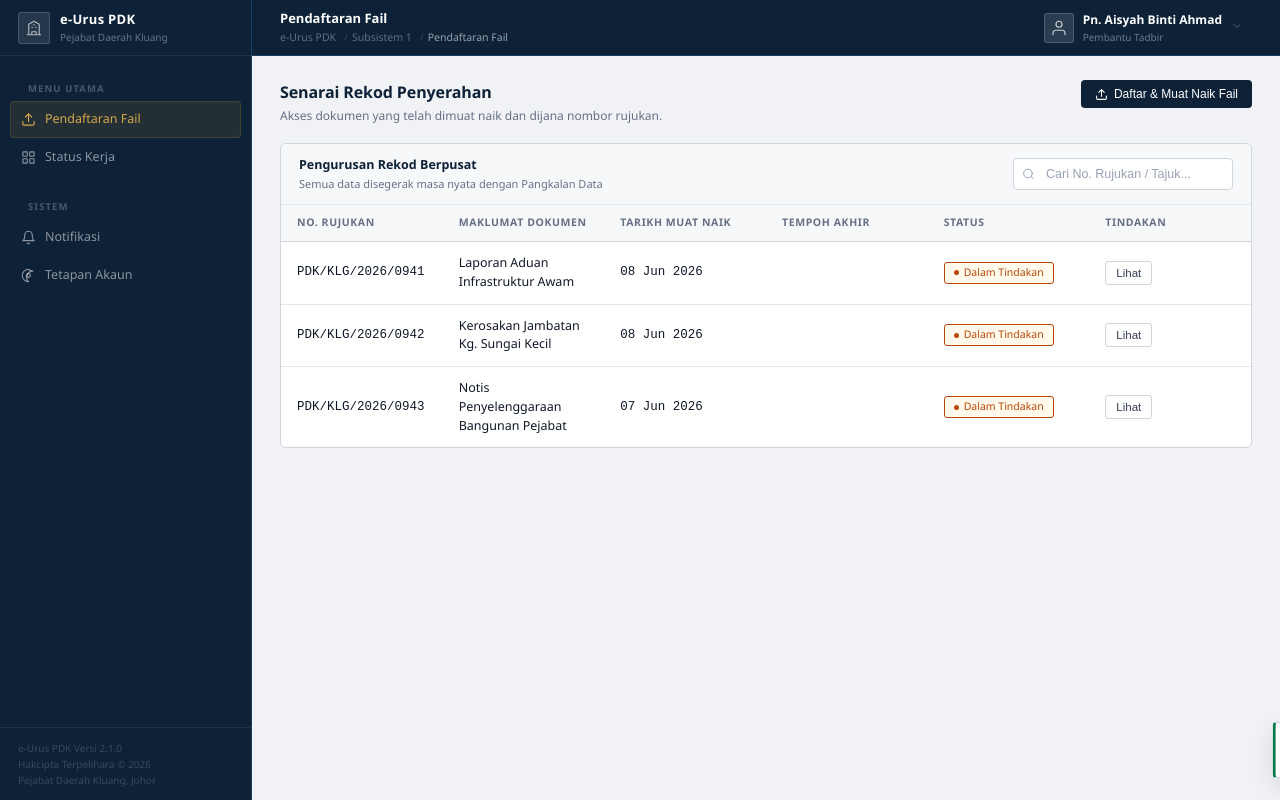
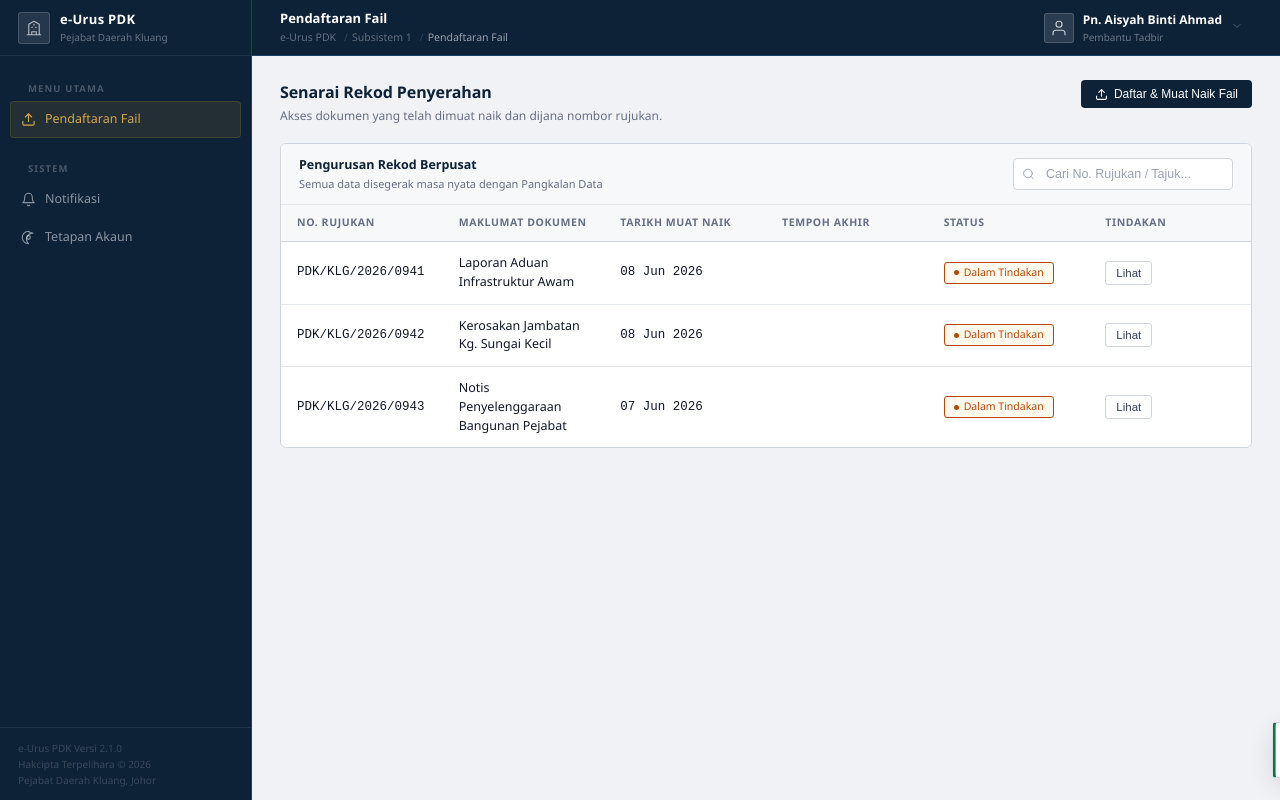
Before and after one commit to tirazman/TRIPLEA-SCSE2243-ADP-PROJECT1, a React (Vite) app in the folder frontend/: page /pembantu-tadbir/pendaftaran in a window 1280 px wide. Built offline with nearby package versions, Linux system fonts and the light colour scheme.

Commit message:
Update PT Dashbaord

```diff
--- a/frontend/src/view/PembantuTadbir/PTDashboard.jsx
+++ b/frontend/src/view/PembantuTadbir/PTDashboard.jsx
@@ -17,18 +17,7 @@ const menuItems = [
       </svg>
     ),
   },
-  {
-    label: "Status Kerja",
-    path: "/pembantu-tadbir/status",
-    icon: (
-      <svg viewBox="0 0 24 24" fill="none" stroke="currentColor" strokeLinecap="round" strokeLinejoin="round">
-        <rect x="3" y="3" width="7" height="7" rx="1" />
-        <rect x="14" y="3" width="7" height="7" rx="1" />
-        <rect x="3" y="14" width="7" height="7" rx="1" />
-        <rect x="14" y="14" width="7" height="7" rx="1" />
-      </svg>
-    ),
-  },
+
 ];
 
 export default function PTDashboard() {
```
